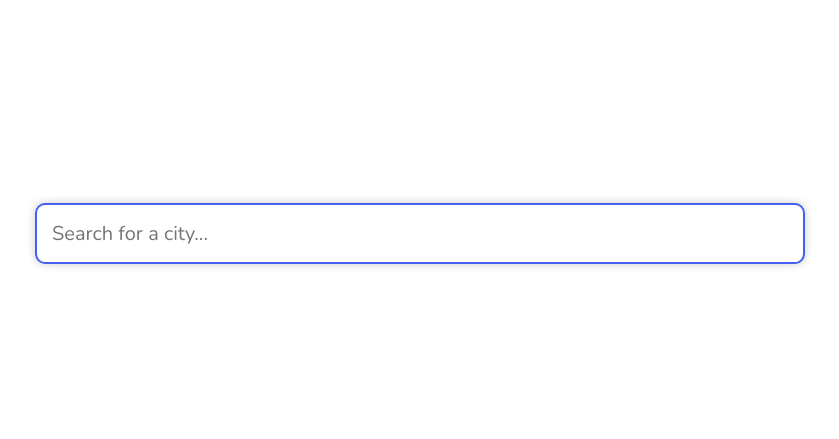
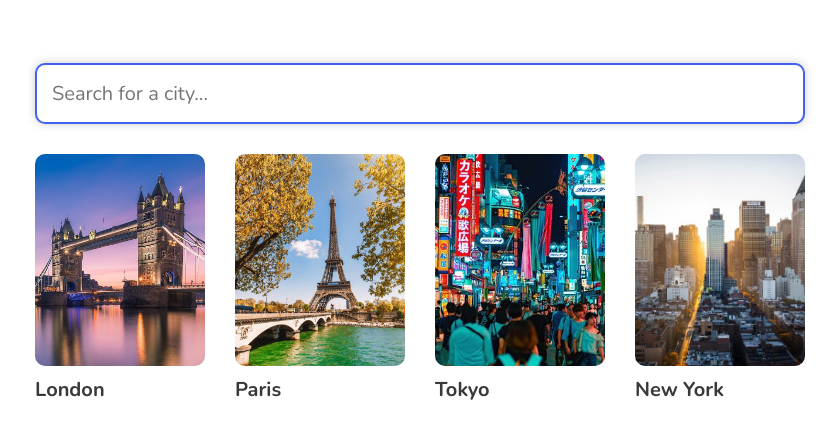
Before and after one commit to TarunTheo13/weather_app_next, a Next.js app: page / in a window 1280 px wide. Shown: the part 167-606 px from the top of the page, without its empty margins (220-1059 px from the left). Built offline with nearby package versions, Linux system fonts and the light colour scheme.

Commit message:
famous places links on homepage

```diff
--- /dev/null
+++ b/components/FamousPlaces.js
@@ -0,0 +1,58 @@
+import React from "react";
+import Image from "next/image";
+import Link from "next/link";
+import LondonImage from "../public/images/london.jpg";
+import ParisImage from "../public/images/paris.jpg";
+import TokyoImage from "../public/images/tokyo.jpg";
+import NewYorkImage from "../public/images/new-york.jpg";
+
+const places = [
+  {
+    name: "London",
+    image: LondonImage,
+    url: "/location/london-2643743",
+  },
+  {
+    name: "Paris",
+    image: ParisImage,
+    url: "/location/paris-2968815",
+  },
+  {
+    name: "Tokyo",
+    image: TokyoImage,
+    url: "/location/tokyo-1850147",
+  },
+  {
+    name: "New York",
+    image: NewYorkImage,
+    url: "/location/new-york-city-5128581",
+  },
+];
+
+export default function FamousPlaces() {
+  return (
+    <div className="places" >
+      <div className="places__row" >
+        {places.length > 0 &&
+          places.map((place, index) => (
+            <div className="places__box" key={index} >
+              <Link href={place.url}>
+                <a>
+                  <div className="places__image-wrapper">
+                    <Image
+                      src={place.image}
+                      alt={`${place.name} Image`}
+                      layout="fill"
+                      objectFit="cover"
+                    />
+                  </div>
+                  <span>{place.name}</span>
+                </a>
+              </Link>
+            </div>
+          ))
+        }
+      </div>
+    </div>
+  )
+}
--- a/pages/index.js
+++ b/pages/index.js
@@ -1,5 +1,6 @@
 import Head from 'next/head';
 import SearchBox from "../components/SearchBox";
+import FamousPlaces from '../components/FamousPlaces';
 
 export default function Home() {
   return (
@@ -11,6 +12,7 @@ export default function Home() {
       <div className="home">
         <div className="container">
           <SearchBox placeholder="Search for a city..." />
+          <FamousPlaces />
         </div>
       </div>
     </div>
```
